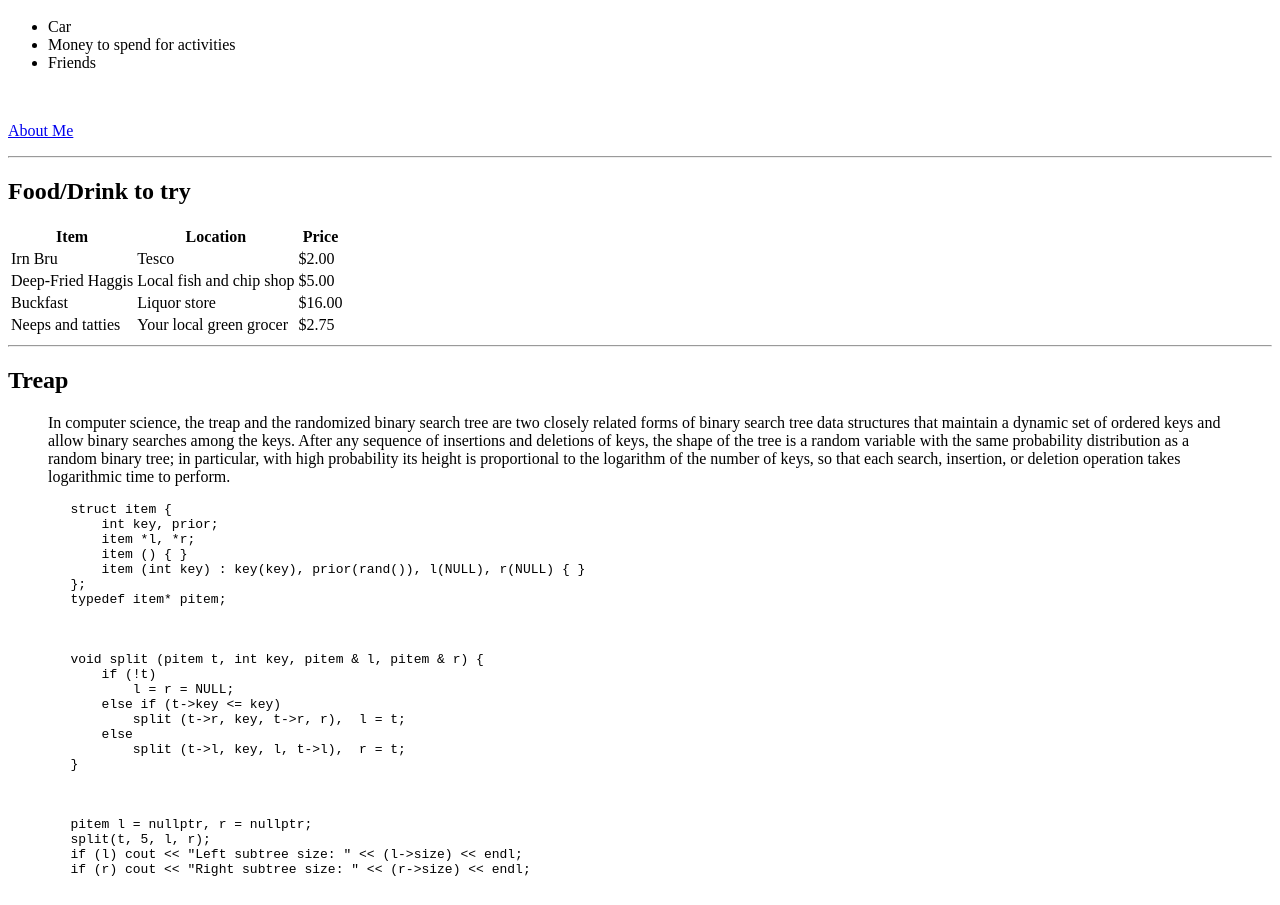
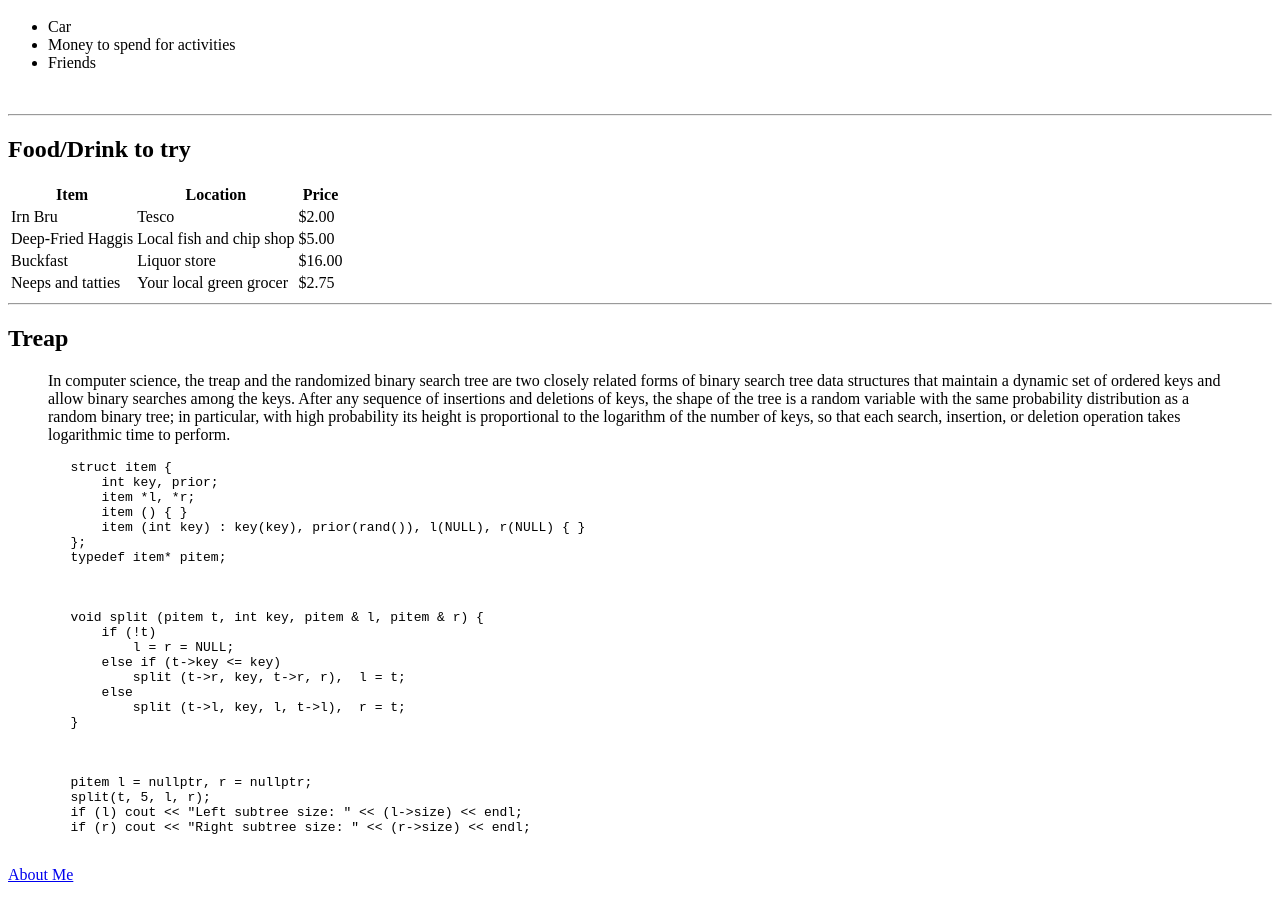
Before and after one commit to 44-563-WebApps-F21/webapps-f21-assignment-3-JustinLalu, a plain HTML site: page index.html in a window 1280 px wide. Shown: the part 380-1285 px from the top of the page. Drawn offline with Linux system fonts and the light colour scheme.

Commit message:
Moved link to the footer

```diff
--- a/index.html
+++ b/index.html
@@ -33,7 +33,6 @@
         <li>Friends</li>
       </ul>
       <br>
-      <p><a href="aboutme.html">About Me</a></p>
       <hr>
       <h2>Food/Drink to try</h2>
       <table>
@@ -94,4 +93,5 @@
         if (r) cout << "Right subtree size: " << (r->size) << endl;
       </pre>
     </body>
+    <footer><p><a href="aboutme.html">About Me</a></p></footer>
 </html>
```
